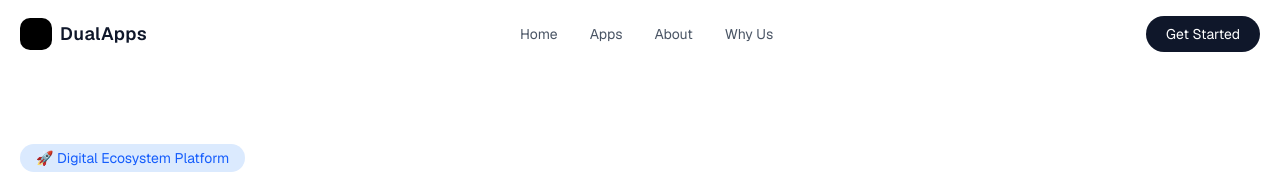
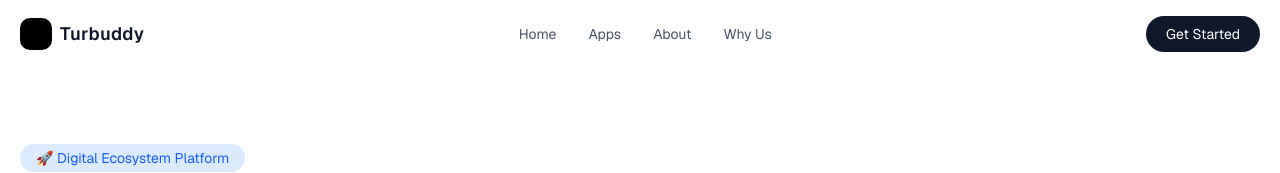
Before and after one commit to AnkitWariyal2004/final-go-india-medical-seva-app, a Next.js app: page / in a window 1280 px wide. Shown: the top 173 px of the page. Built offline with nearby package versions, Linux system fonts and the light colour scheme.

Commit message:
DualApps Changed to Tutubuddy

```diff
--- a/app/components/Navbar.tsx
+++ b/app/components/Navbar.tsx
@@ -30,7 +30,7 @@ export default function Navbar() {
         <div className="flex items-center gap-2">
           <div className="w-8 h-8 bg-black rounded-lg"></div>
           <h1 className="font-semibold text-lg tracking-wide">
-            DualApps
+            Turbuddy
           </h1>
         </div>
 
--- a/app/page.tsx
+++ b/app/page.tsx
@@ -26,7 +26,7 @@ export default function Home() {
         <div className="max-w-7xl mx-auto px-6 grid md:grid-cols-4 gap-10">
           {/* BRAND */}
           <div>
-            <h3 className="text-white text-xl font-bold mb-4">DualApps</h3>
+            <h3 className="text-white text-xl font-bold mb-4">Trubuddy</h3>
             <p className="text-gray-400 leading-relaxed">
               We build digital platforms that simplify travel experiences and
               empower healthcare professionals to grow in the modern world.
@@ -93,7 +93,7 @@ export default function Home() {
               </li>
             </ul>
           </div>
-
+pieces://launch
           {/* CONTACT */}
           <div>
             <h4 className="text-white font-semibold mb-4">Contact</h4>
@@ -106,7 +106,7 @@ export default function Home() {
 
         {/* DIVIDER */}
         <div className="border-t border-gray-800 mt-12 pt-6 text-center text-sm text-gray-500">
-          © 2026 DualApps. All rights reserved.
+          © 2026 Turbuddy. All rights reserved.
         </div>
       </footer>
     </main>
```
